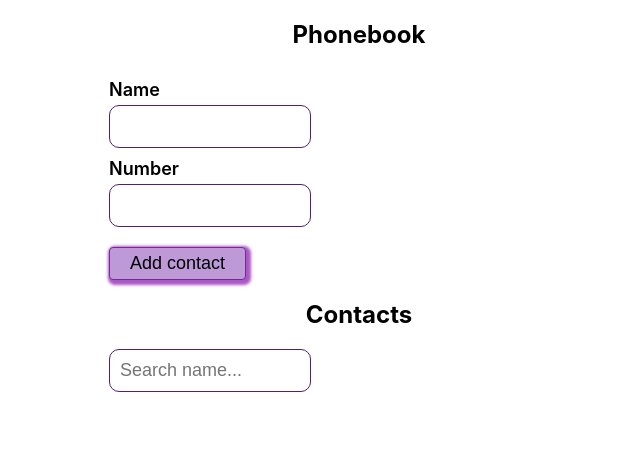
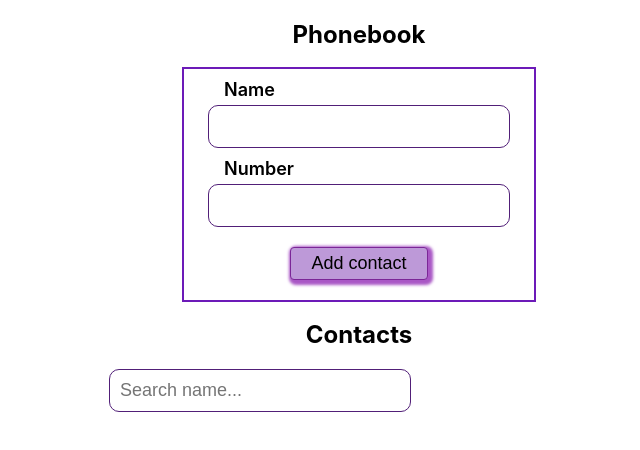
Before and after one commit to IraMira333/goit-react-hw-02-phonebook2, a React (Create React App) app: page / in a window 1280 px wide. Shown: the top 450 px of the page, without its empty margins (281-921 px from the left). Built offline with nearby package versions, Linux system fonts and the light colour scheme.

Commit message:
Update ContactForm.module.css

```diff
--- a/src/components/ContactForm/ContactForm.module.css
+++ b/src/components/ContactForm/ContactForm.module.css
@@ -5,20 +5,26 @@ form {
   flex-direction: column;
 }
 input {
-  width: 180px;
+  width: 280px;
   border: 1px solid #511f78;
   border-radius: 10px;
   padding: 10px;
   font-size: 18px;
+  margin-right: auto;
+  margin-left: auto;
 }
 label {
   margin-bottom: 5px;
   margin-top: 10px;
   font-size: 18px;
   font-weight: 600;
+  margin-left: 40px;
 }
 .formBtn {
   margin-top: 20px;
+  margin-right: auto;
+  margin-left: auto;
+  margin-bottom: 20px;
   padding: 5px 20px;
   border-radius: 4px;
   cursor: pointer;
@@ -31,3 +37,9 @@ label {
 .formBtn:hover {
   background-color: #9151c3;
 }
+.formbox {
+  width: 350px;
+  outline: 2px solid rgb(108, 26, 184);
+  margin-left: auto;
+  margin-right: auto;
+}
```
